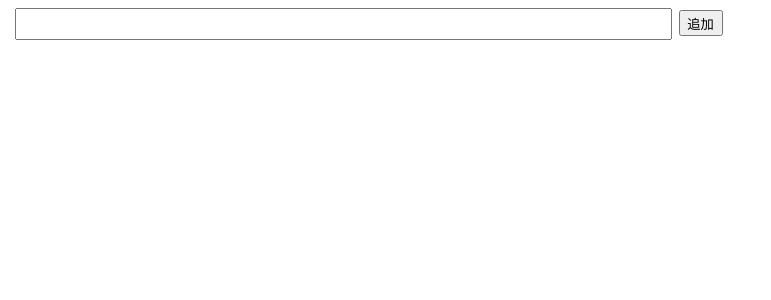
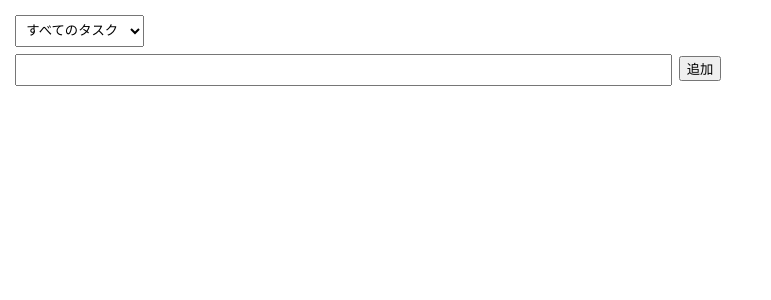
Before and after one commit to YoshitatsuSaita/proaka_react_app2, a React (Vite) app: page / in a window 1280 px wide. Shown: the top 300 px of the page, without its empty margins (0-771 px from the left). Built offline with nearby package versions, Linux system fonts and the light colour scheme.

Commit message:
Finish feature/fillter_function(ReactでTodoアプリを作ろう_4完了)

```diff
--- a/src/todo.tsx
+++ b/src/todo.tsx
@@ -8,11 +8,15 @@
   delete_flg: boolean, // 削除/未削除 (= true or false) を表すので型は Boolean型
 };
 
+type Filter = 'all' | 'completed' | 'unchecked' | 'delete'; // <-- 追加
+
+
 //Todoコンポーネントの定義
 const Todo: React.FC =()=>{
   const [todos, setTodos]=useState<Todo[]>([]);//Todo配列のステートを保持
   const [text, setText]=useState('');
   const [nextId, setNextId] = useState(1); // 次のTodoのIDを保持するステート
+  const [filter, setFilter] = useState<Filter>('all');//todoのフィルタ状態を保持する
 
 // todosステートを更新する関数
   const handleSubmit = ()=>{
@@ -33,7 +37,6 @@
      **/
     setTodos((prevTodos) => [newTodo, ...prevTodos]);
     setNextId(nextId + 1); //次のIDを更新
-
     setText('');//フォームのリセット
   };
 
@@ -83,37 +86,80 @@
       return todo;
     });
 
-
     return newTodos;
   });
 };
 
+const handleFilterChange = (filter: Filter) => {
+  setFilter(filter);
+};
+
+ // フィルタリングされたタスクリストを取得する関数
+ const getFilteredTodos = () => {
+  switch (filter) {
+    case 'completed':
+      // 完了済み **かつ** 削除されていないタスクを返す
+      return todos.filter((todo) => todo.completed_flg && !todo.delete_flg);
+    case 'unchecked':
+      // 未完了 **かつ** 削除されていないタスクを返す
+      return todos.filter((todo) => !todo.completed_flg && !todo.delete_flg);
+    case 'delete':
+      // 削除されたタスクを返す
+      return todos.filter((todo) => todo.delete_flg);
+    default:
+      // 削除されていないすべてのタスクを返す
+      return todos.filter((todo) => !todo.delete_flg);
+  }
+};
+
+const isFormDisabled = filter === 'completed' || filter === 'delete';
+
+// 物理的に削除する関数
+const handleEmpty = () => {
+  setTodos((todos) => todos.filter((todo) => !todo.delete_flg));
+};
+
 return (
-    <div>
+  <div className="todo-container">
+    <select
+      defaultValue="all"
+      onChange={(e) => handleFilterChange(e.target.value as Filter)}
+    >
+      <option value="all">すべてのタスク</option>
+      <option value="completed">完了したタスク</option>
+      <option value="unchecked">現在のタスク</option>
+      <option value="delete">ごみ箱</option>
+    </select>
+      {/* フィルターが `delete` のときは「ごみ箱を空にする」ボタンを表示 */}
+      {filter === 'delete' ? (
+        <button onClick={handleEmpty}>
+          ごみ箱を空にする
+        </button>
+      ) : (
+        // フィルターが `completed` でなければ Todo 入力フォームを表示
+        filter !== 'completed' && (
           <form
             onSubmit={(e) => {
-          e.preventDefault();//デフォルト動作の無効化
-          handleSubmit();//handleSubmit 関数を呼び出す
+              e.preventDefault();
+              handleSubmit();
             }}
           >
             <input
               type="text"
               value={text} // フォームの入力値をステートにバインド
-          onChange={(e) =>setText(e.target.value)}// 入力値が変わった時にステートを更新
+              disabled={isFormDisabled}
+              onChange={(e) => setText(e.target.value)} // 入力値が変わった時にステートを更新
             />
-        <input
-          type="submit"
-          value="追加"
-        />{/* ボタンをクリックしてもonSubmitをトリガーしない */}
+            <button type="submit">追加</button>
           </form>
+        )
+      )}
     <ul>
-        {todos.map((todo)=>{
-          return (
+      {getFilteredTodos().map((todo) => (
         <li key={todo.id}>
           <input
             type="checkbox"
-              checked={todo.completed_flg}
-              // 呼び出し側で checked フラグを反転させる
+            checked={isFormDisabled}
             onChange={() => handleCheck(todo.id, !todo.completed_flg)}
           />
           <input
@@ -125,9 +171,8 @@
           <button onClick={() => handleRemove(todo.id, !todo.delete_flg)}>
             {todo.delete_flg ? '復元' : '削除'}
           </button>
-          </li>//todoのリストを表示
-          );
-        })}
+        </li>
+      ))}
     </ul>
   </div>
   );
```
Lines whose indentation alone changed are shown as unchanged.
